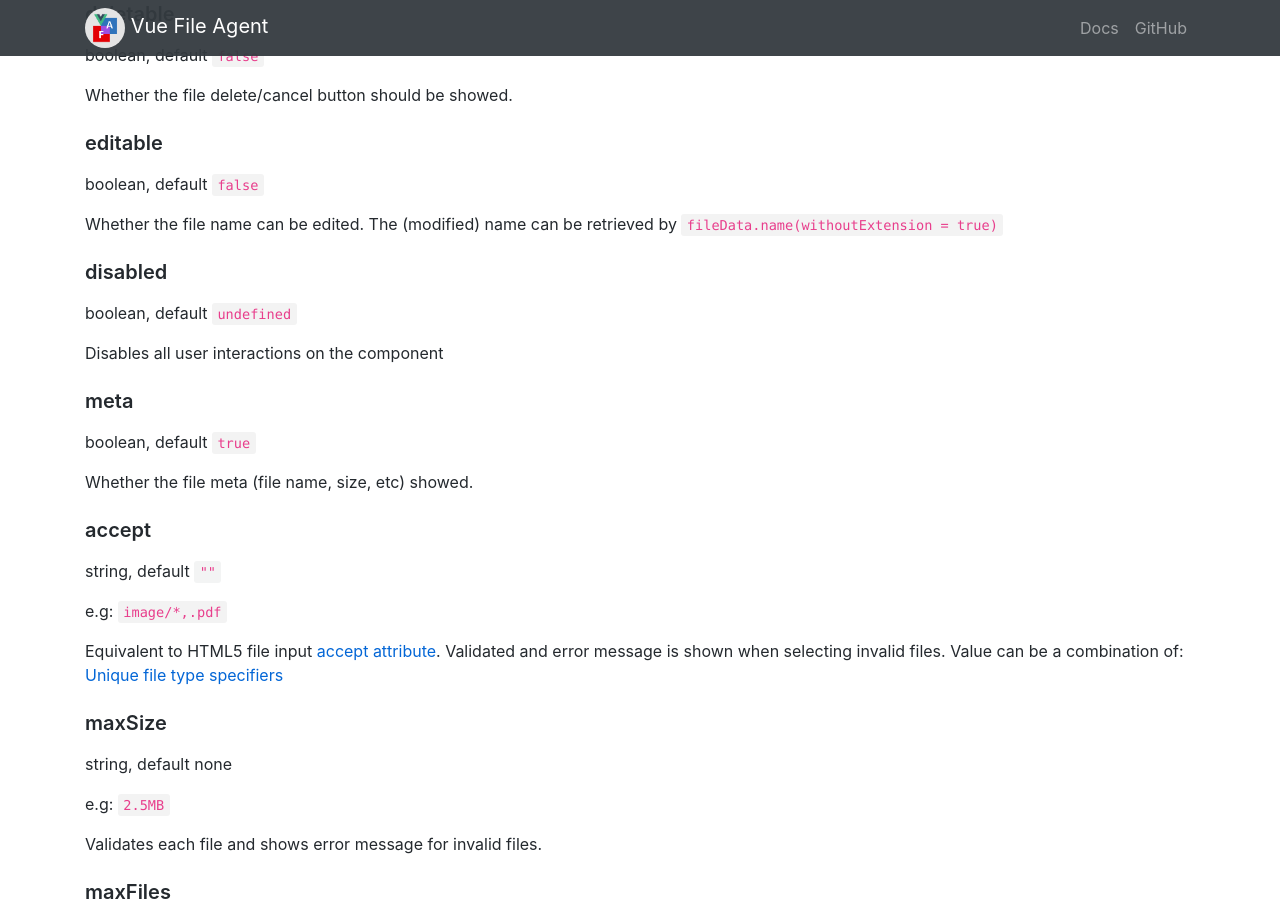
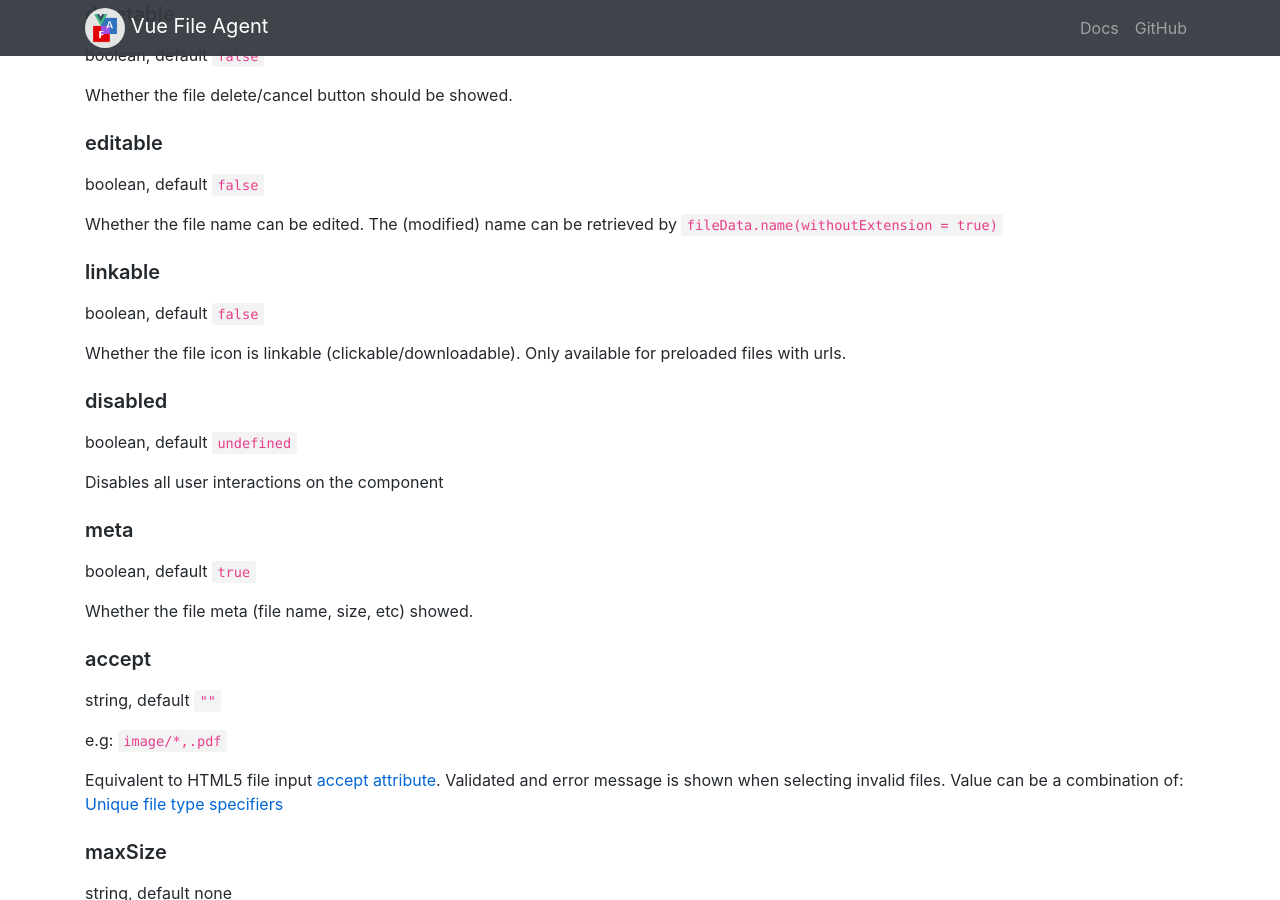
Before and after one commit to safrazik/vue-file-agent, a Jekyll site: the page built from api.md, in a window 1280 px wide and 900 px high, scrolled down 608 px. Built offline with Jekyll 4.4.1, drawn with Linux system fonts in a browser that asks for light colours; comment, search, counter and statistics services are not loaded; our own code applies the rules of GitHub Pages for plain Markdown files.

Commit message:
Update docs

```diff
--- a/_layouts/default.html
+++ b/_layouts/default.html
@@ -31,11 +31,11 @@
     {% if layout.external_urls %}
     <link rel="stylesheet" href="https://safrazik.github.io/vue-file-agent/website/assets/styles.css">
     <link rel="stylesheet" href="https://safrazik.github.io/vue-file-agent/website/assets/github-markdown.css">
-    <link rel="stylesheet" href="https://cdn.jsdelivr.net/npm/vue-file-agent@1.3.0/dist/vue-file-agent.css">
+    <link rel="stylesheet" href="https://cdn.jsdelivr.net/npm/vue-file-agent@1.3.4/dist/vue-file-agent.css">
     {% else %}
     <link rel="stylesheet" href="{{ "/website/assets/styles.css" | prepend: site.baseurl }}">
     <link rel="stylesheet" href="{{ "/website/assets/github-markdown.css" | prepend: site.baseurl }}">
-    <link rel="stylesheet" href="{{ "/vue-file-agent.css?v=1.3.0" | prepend: site.dist_baseurl }}">
+    <link rel="stylesheet" href="{{ "/vue-file-agent.css?v=1.3.4" | prepend: site.dist_baseurl }}">
     {% endif %}
 
     {% if site.google_analytics %}
@@ -88,9 +88,9 @@
   <script src="https://cdnjs.cloudflare.com/ajax/libs/es6-promise/4.1.1/es6-promise.auto.js" integrity="sha256-qq7wfY6gQJldAy+TGLT7UF/TqnfV4XFzGF/RzrVXq24=" crossorigin="anonymous"></script>
   <script src="https://cdn.jsdelivr.net/npm/vue/dist/vue.js"></script>
   {% if layout.external_urls %}
-  <script src="https://cdn.jsdelivr.net/npm/vue-file-agent@1.3.0/dist/vue-file-agent.umd.js"></script>
+  <script src="https://cdn.jsdelivr.net/npm/vue-file-agent@1.3.4/dist/vue-file-agent.umd.js"></script>
   {% else %}
-  <script src='{{ "/vue-file-agent.umd.js?v=1.3.0" | prepend: site.dist_baseurl }}'></script>
+  <script src='{{ "/vue-file-agent.umd.js?v=1.3.4" | prepend: site.dist_baseurl }}'></script>
   {% endif %}
   {{ content }}
 
--- a/_layouts/example.html
+++ b/_layouts/example.html
@@ -2,7 +2,9 @@
 layout: default
 external_urls: true
 ---
-
+<script type="text/javascript">
+  {% include_relative src/demo/demo-base.js %}
+</script>
 <div id="app">
   <div class="container">
     <div id="docs" name="docs"></div>
--- a/api.md
+++ b/api.md
@@ -35,6 +35,12 @@ Whether the file delete/cancel button should be showed.
 boolean, default  `false`
 
 Whether the file name can be edited. The (modified) name can be retrieved by `fileData.name(withoutExtension = true)`
+
+### linkable
+
+boolean, default  `false`
+
+Whether the file icon is linkable (clickable/downloadable). Only available for preloaded files with urls.
 
 ### disabled
 
```
